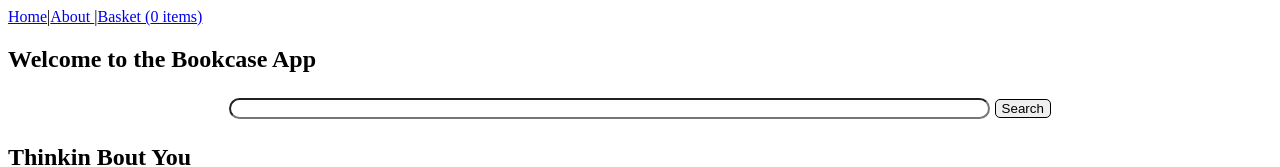
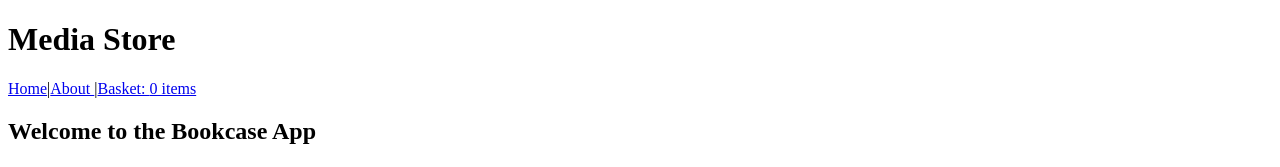
Before and after one commit to black-codher-bootcamp-2022-daly/unit-04-react-assessment-suzi01, a React (Create React App) app: page / in a window 1280 px wide. Shown: the top 167 px of the page. Built offline with nearby package versions, Linux system fonts and the light colour scheme.

Commit message:
Working on basket Tests (part 2): Basket component functionality > Displays empty basket

```diff
--- a/src/App.js
+++ b/src/App.js
@@ -15,7 +15,7 @@ function App() {
   const [products, setProducts] = useState(data)
   const [basket, setBasket] = useState([])
   const [count, setCount] = useState(0)
-  const [total, setTotal] = useState(1)
+  const [total, setTotal] = useState(0)
   const [term, setTerm] = useState("")
 
   function addToBasket(id){
@@ -104,6 +104,7 @@ function App() {
     const [term, setTerm] = useState("")
     // console.log("This", books)
     return <>
+            <h1>Media Store</h1>
             <Header itemCount={<BasketCount basketCount={basket.length} />}/>
             <h2>Welcome to the Bookcase App</h2>
             {/* <Search keyword={keyword} setKeyword={setKeyword} search={search}/> */}
@@ -117,6 +118,7 @@ function App() {
   function BasketList() {
     // console.log("This", basket)
     return <>
+            <h1>Media Store</h1>
             <Header itemCount={<BasketCount basketCount={basket.length} />}/>
             {/* {console.log(basket)} */}
             {/* {console.log('count', count)} */}
--- a/src/components/Basket.js
+++ b/src/components/Basket.js
@@ -10,17 +10,19 @@ const Basket = ({basket, ...props}) => {
     // console.log('props',basketTotal)
     // console.log(total)
   return <>
-    <h1>Total £{<BasketTotal basketTotal={basketTotal} />}</h1>
+    <h1>Basket</h1>
     <BasketCount basketCount={basketCount} />
+    <br/>
     {/* <BasketTotal basketTotal={basketTotal} /> */}
     {/* {props.inBasket === true} */}
     {/* <BasketTotal />
     <BasketCount />    */}
     {/* {products.length !== 0 && products.map(product => <Product key={product.id} media={product} addToBasket={props.addToBasket}/>)} */}
     {/* {basket.length ===0 ? 'Sorry, no items in basket' : <Product location="basket" products={basket} />} */}
-    {basket.length === 0 ? 'Sorry, no items in basket' : basket.map(basketItem =>
-      <Product location={location} key={basketItem.trackId} item={basketItem} removeFromBasket={removeFromBasket} inBasket={basketItem.inBasket} />
+    {basket === 0 ? 'Sorry, no items in basket..' : basket.map(basketItem =>
+      <Product location={location} key={basketItem.trackId} item={basketItem} addToBasket={null} removeFromBasket={removeFromBasket} inBasket={basketItem.inBasket} />
      )}
+     <h1>Total: £{basketTotal === 0 ? `0.00`:<BasketTotal basketTotal={basketTotal} />}</h1>
 
   </>
 
--- a/src/components/Header.js
+++ b/src/components/Header.js
@@ -3,7 +3,7 @@ import { Link } from 'react-router-dom'
 
 const Header = (props) => {
   return<>
-      <Link to="/" id="homelink">Home</Link>|<Link to="/about"  id="aboutlink">About </Link>|<Link to="/basket" id="basketlink">Basket ({props.itemCount})</Link>
+      <Link to="/" id="homelink">Home</Link>|<Link to="/about"  id="aboutlink">About </Link>|<Link to="/basket" id="basketlink">Basket: {props.itemCount}</Link>
   </>
 }
 
--- a/src/pages/About.js
+++ b/src/pages/About.js
@@ -3,6 +3,7 @@ import Header from '../components/Header'
 
 const About = () => {
     return <>
+    <h1>About</h1>
     <Header />
     <div className='header'>
         <h2>Welcome to the Bookcase Application</h2>
```
